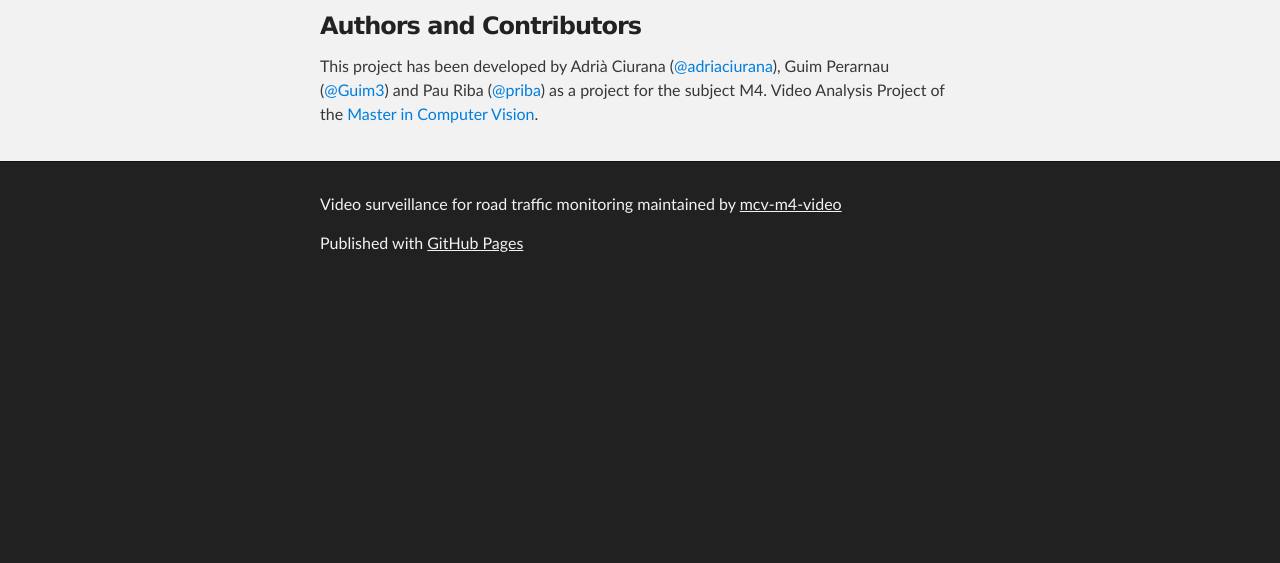
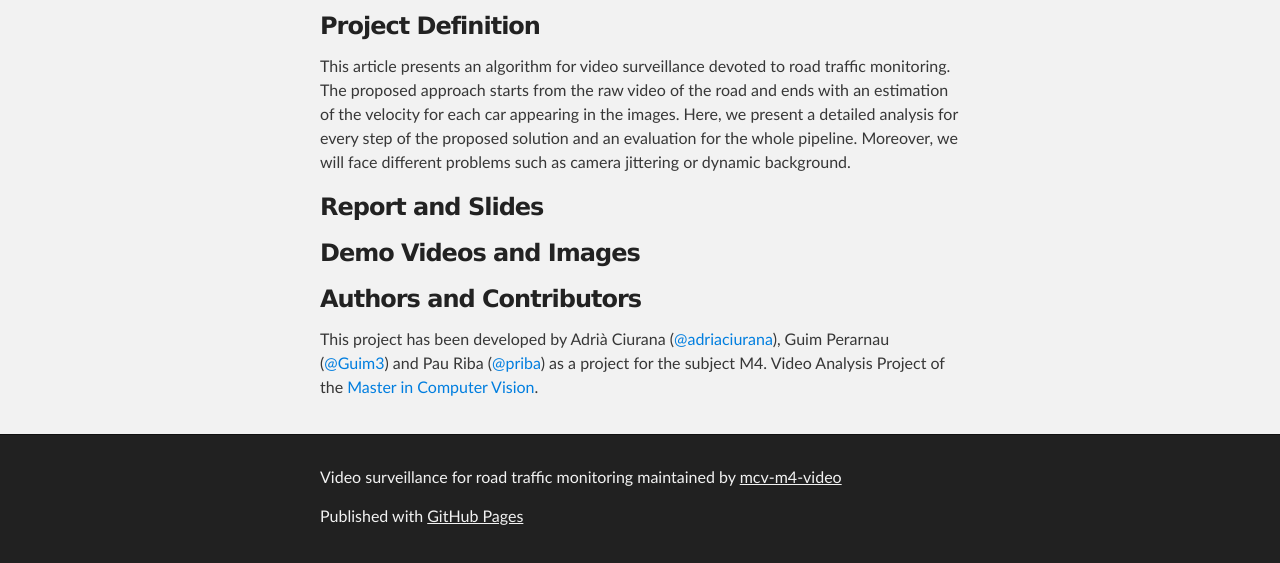
Before and after one commit to mcv-m6-video/mcv-m4-2016-Team4, a plain HTML site: page index.html in a window 1280 px wide. Shown: the part 315-878 px from the top of the page. Before the commit the page ends 800 px from the top, so only its background shows below. Drawn offline with Linux system fonts and the light colour scheme.

Commit message:
Update index.html

```diff
--- a/index.html
+++ b/index.html
@@ -32,6 +32,13 @@
     <div id="main_content_wrap" class="outer">
       <section id="main_content" class="inner">
         <h3>
+<a id="project-definition" class="anchor" href="#project-definition" aria-hidden="true"><span aria-hidden="true" class="octicon octicon-link"></span></a>Project Definition</h3>
+<p>This article presents an algorithm for video surveillance devoted to road traffic monitoring. The proposed approach starts from the raw video of the road and ends with an estimation of the velocity for each car appearing in the images. Here, we present a detailed analysis for every step of the proposed solution and an evaluation for the whole pipeline. Moreover, we will face different problems such as camera jittering or dynamic background.</p>
+        <h3>
+<a id="report-slides" class="anchor" href="#report-slides" aria-hidden="true"><span aria-hidden="true" class="octicon octicon-link"></span></a>Report and Slides</h3>
+        <h3>
+<a id="demo-videos" class="anchor" href="#demo-videos" aria-hidden="true"><span aria-hidden="true" class="octicon octicon-link"></span></a>Demo Videos and Images</h3>
+        <h3>
 <a id="authors-and-contributors" class="anchor" href="#authors-and-contributors" aria-hidden="true"><span aria-hidden="true" class="octicon octicon-link"></span></a>Authors and Contributors</h3>
 
 <p>This project has been developed by Adrià Ciurana (<a href="https://github.com/adriaciurana" class="user-mention">@adriaciurana</a>), Guim Perarnau (<a href="https://github.com/Guim3" class="user-mention">@Guim3</a>) and Pau Riba (<a href="https://github.com/priba" class="user-mention">@priba</a>) as a project for the subject M4. Video Analysis Project of the <a href="http://pagines.uab.cat/mcv/">Master in Computer Vision</a>.</p>
```
